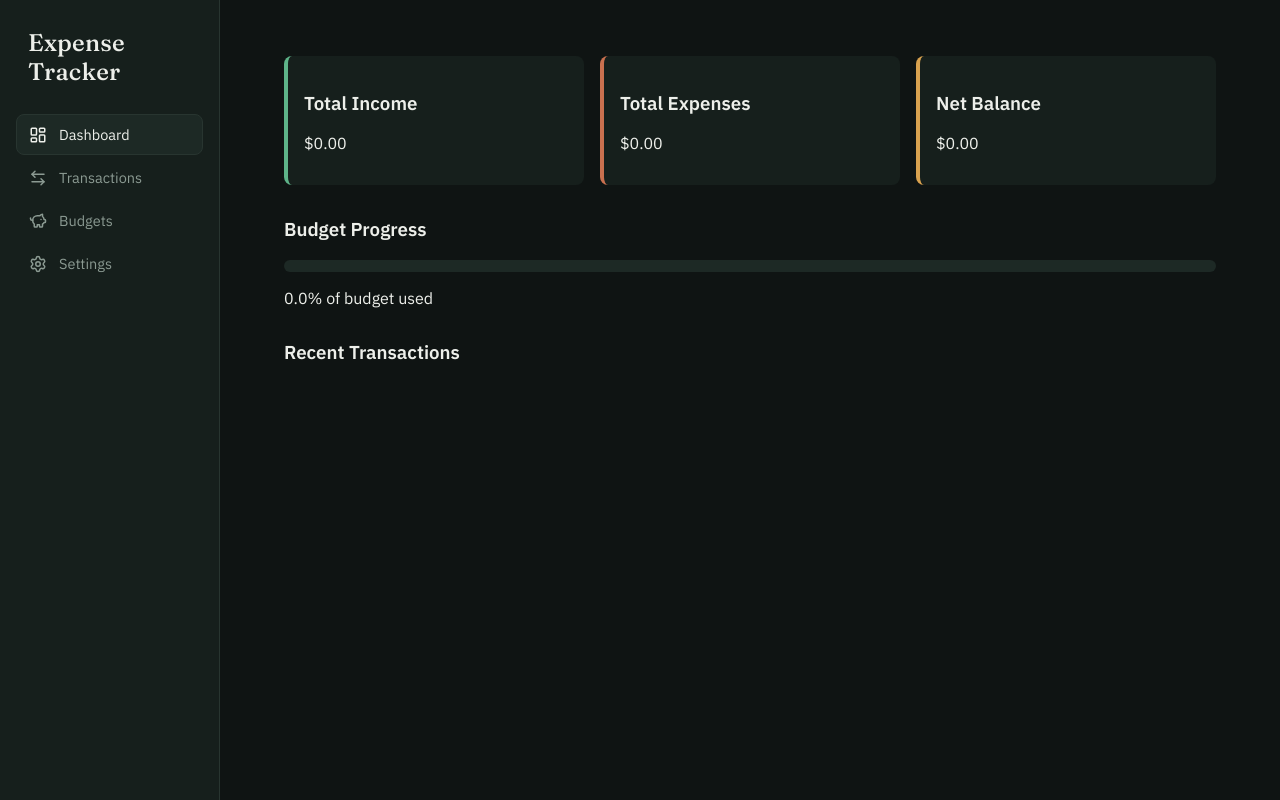
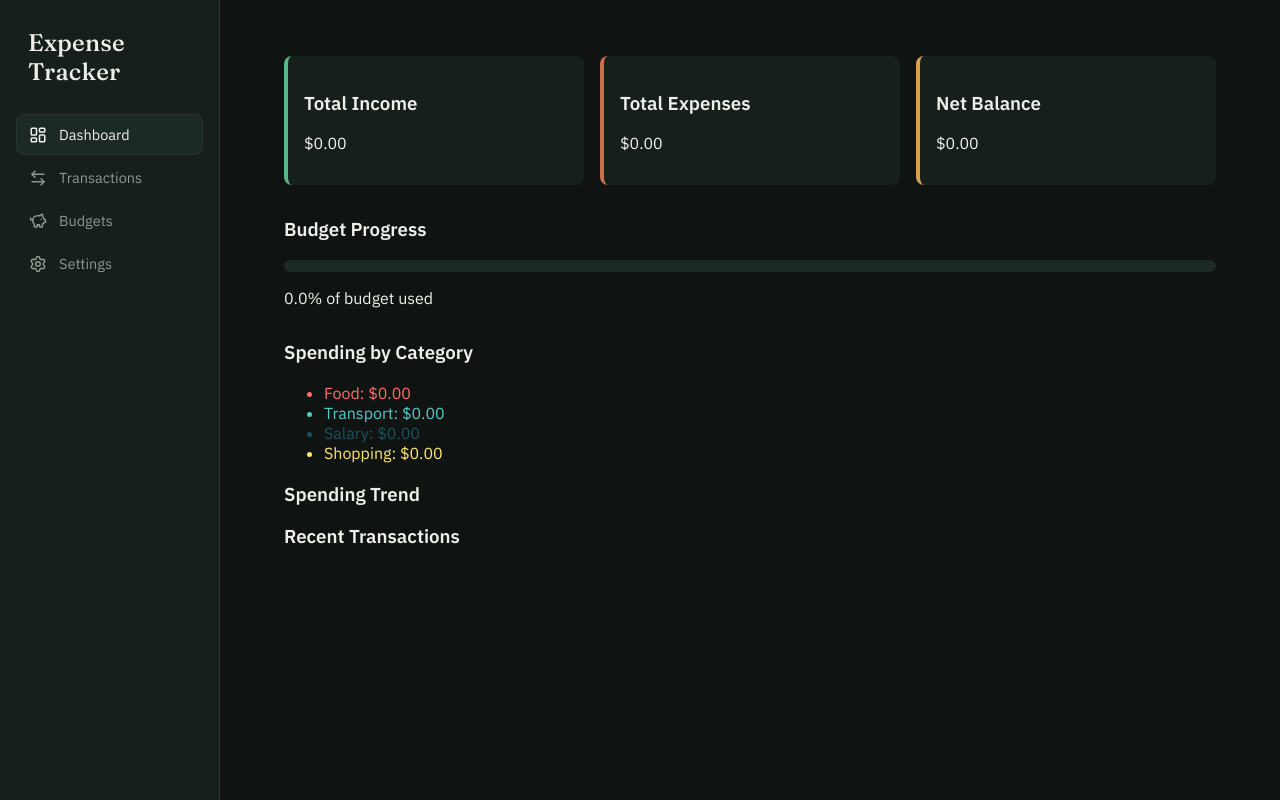
Before and after one commit to karl-Rollins/React_Expense_Tracker, a React (Vite) app: page / in a window 1280 px wide. Built offline with nearby package versions, Linux system fonts and the light colour scheme.

Commit message:
feat: update transaction components and dashboard page to use categories from data folder

```diff
--- a/src/components/transactions/TransactionForm.jsx
+++ b/src/components/transactions/TransactionForm.jsx
@@ -1,7 +1,6 @@
 import "./TransactionForm.css";
-import { categories } from "../../data/categories";
 
-export default function TransactionForm({ form, errors, editing, onChange, onSubmit }) {
+export default function TransactionForm({ form, errors, editing, onChange, onSubmit, categories }) {
   return (
     <form onSubmit={onSubmit} className="transaction-form">
       <label>
--- a/src/components/transactions/TransactionItem.jsx
+++ b/src/components/transactions/TransactionItem.jsx
@@ -1,10 +1,10 @@
 import { formatCurrency } from "../../utils/formatCurrency";
 import "./TransactionItem.css";
 
-export default function TransactionItem({ tx, onEdit, onDelete }) {
+export default function TransactionItem({ tx, onEdit, onDelete, getCategoryName }) {
   return (
     <li className="transaction-item">
-      <span>{tx.category}</span>
+      <span>{getCategoryName(tx.categoryId)}</span>
       <span className={tx.type === "income" ? "pos" : "neg"}>
         {tx.type === "income" ? "+" : "-"}
         {formatCurrency(tx.amount)}
--- a/src/components/transactions/TransactionLIst.jsx
+++ b/src/components/transactions/TransactionLIst.jsx
@@ -1,7 +1,7 @@
 import TransactionItem from "./TransactionItem";
 import "./TransactionList.css";
 
-export default function TransactionList({ transactions, onEdit, onDelete }) {
+export default function TransactionList({ transactions, onEdit, onDelete, getCategoryName }) {
   if (transactions.length === 0) {
     return <p className="empty">No transactions yet</p>;
   }
@@ -9,7 +9,13 @@ export default function TransactionList({ transactions, onEdit, onDelete }) {
   return (
     <ul className="transaction-list">
       {transactions.map((tx) => (
-        <TransactionItem key={tx.id} tx={tx} onEdit={onEdit} onDelete={onDelete} />
+        <TransactionItem
+          key={tx.id}
+          tx={tx}
+          onEdit={onEdit}
+          onDelete={onDelete}
+          getCategoryName={getCategoryName}   // ✅ pass it down
+        />
       ))}
     </ul>
   );
--- a/src/pages/DashboardPage.jsx
+++ b/src/pages/DashboardPage.jsx
@@ -2,11 +2,13 @@ import React from "react";
 import "./DashboardPage.css";
 import { useLocalStorage } from "../hooks/useLocalStorage";
 import { formatCurrency } from "../utils/formatCurrency";
+import { categories } from "../data/categories";
 
-export default function DashboardPage({selectedMonth}) {
+export default function DashboardPage({ selectedMonth }) {
   const [transactions] = useLocalStorage("transactions", []);
   const [budget] = useLocalStorage("budget", 0);
 
+  // Filter transactions for selected month
   const monthTransactions = transactions.filter((tx) => {
     const date = new Date(tx.date);
     return (
@@ -15,6 +17,7 @@ export default function DashboardPage({selectedMonth}) {
     );
   });
 
+  // Totals
   const income = monthTransactions
     .filter((tx) => tx.type === "income")
     .reduce((sum, tx) => sum + tx.amount, 0);
@@ -24,13 +27,34 @@ export default function DashboardPage({selectedMonth}) {
     .reduce((sum, tx) => sum + tx.amount, 0);
 
   const netBalance = income - expenses;
-
   const progress = budget > 0 ? (expenses / budget) * 100 : 0;
 
+  // Recent transactions
   const recentTransactions = monthTransactions.slice(-5).reverse();
+
+  // Category breakdown
+  const categoryTotals = categories.map((cat) => {
+    const total = monthTransactions
+      .filter((tx) => tx.categoryId === cat.id)
+      .reduce((sum, tx) => sum + tx.amount, 0);
+    return { ...cat, total };
+  });
+
+  // Trend chart (daily totals)
+  const dailyTotals = {};
+  monthTransactions.forEach((tx) => {
+    const day = tx.date;
+    if (!dailyTotals[day]) dailyTotals[day] = 0;
+    dailyTotals[day] += tx.type === "expense" ? tx.amount : -tx.amount;
+  });
+  const trendData = Object.entries(dailyTotals).map(([date, total]) => ({
+    date,
+    total,
+  }));
 
   return (
     <div className="dashboard">
+      {/* Summary cards */}
       <div className="summary-cards">
         <div className="card income">
           <h3>Total Income</h3>
@@ -46,30 +70,61 @@ export default function DashboardPage({selectedMonth}) {
         </div>
       </div>
 
+      {/* Budget progress */}
       <div className="budget-progress">
         <h3>Budget Progress</h3>
         <div className="progress-bar">
           <div
             className="progress-fill"
-            style={{ width: `${Math.min(progress, 100)}%` }}
+            style={{ width: `${Math.min(progress, 100)}%`, background: "var(--accent)" }}
           />
         </div>
         <p>{progress.toFixed(1)}% of budget used</p>
       </div>
 
+      {/* Category breakdown */}
+      <div className="category-chart">
+        <h3>Spending by Category</h3>
+        <ul>
+          {categoryTotals.map((cat) => (
+            <li key={cat.id} style={{ color: cat.color }}>
+              {cat.icon && <span className={`icon-${cat.icon}`}></span>}{" "}
+              {cat.name}: {formatCurrency(cat.total)}
+            </li>
+          ))}
+        </ul>
+      </div>
+
+      {/* Trend chart */}
+      <div className="trend-chart">
+        <h3>Spending Trend</h3>
+        <ul>
+          {trendData.map((d) => (
+            <li key={d.date}>
+              {d.date}: {formatCurrency(d.total)}
+            </li>
+          ))}
+        </ul>
+      </div>
+
+      {/* Recent transactions */}
       <div className="recent-transactions">
         <h3>Recent Transactions</h3>
         <ul>
-          {recentTransactions.map((tx) => (
+          {recentTransactions.map((tx) => {
+            const cat = categories.find((c) => c.id === tx.categoryId);
+            return (
               <li key={tx.id}>
                 <span>{tx.date}</span>
-              <span>{tx.description}</span>
+                <span>{cat ? cat.name : "Unknown"}</span>
                 <span className={tx.type === "income" ? "pos" : "neg"}>
                   {tx.type === "income" ? "+" : "-"}
                   {formatCurrency(tx.amount)}
                 </span>
+                {tx.note && <span className="note">({tx.note})</span>}
               </li>
-          ))}
+            );
+          })}
         </ul>
       </div>
     </div>
--- a/src/pages/TransactionPage.jsx
+++ b/src/pages/TransactionPage.jsx
@@ -2,6 +2,7 @@ import { useState } from "react";
 import { useLocalStorage } from "../hooks/useLocalStorage";
 import TransactionForm from "../components/transactions/TransactionForm";
 import TransactionList from "../components/transactions/TransactionLIst";
+import { categories } from "../data/categories";
 
 export default function TransactionsPage() {
   const [transactions, setTransactions] = useLocalStorage("transactions", []);
@@ -9,7 +10,7 @@ export default function TransactionsPage() {
   const [form, setForm] = useState({
     type: "expense",
     amount: "",
-    category: "",
+    categoryId: "",
     date: new Date().toISOString().split("T")[0],
     note: "",
   });
@@ -20,7 +21,7 @@ export default function TransactionsPage() {
     if (!form.amount || isNaN(form.amount) || Number(form.amount) <= 0) {
       errs.amount = "Amount must be a number greater than 0";
     }
-    if (!form.category) errs.category = "Category is required";
+    if (!form.categoryId) errs.category = "Category is required";
     if (!form.date) errs.date = "Date is required";
     setErrors(errs);
     return Object.keys(errs).length === 0;
@@ -38,9 +39,7 @@ export default function TransactionsPage() {
     };
 
     if (editing) {
-      setTransactions(
-        transactions.map((tx) => (tx.id === editing.id ? newTx : tx)),
-      );
+      setTransactions(transactions.map((tx) => (tx.id === editing.id ? newTx : tx)));
       setEditing(null);
     } else {
       setTransactions([...transactions, newTx]);
@@ -49,7 +48,7 @@ export default function TransactionsPage() {
     setForm({
       type: "expense",
       amount: "",
-      category: "",
+      categoryId: "",
       date: new Date().toISOString().split("T")[0],
       note: "",
     });
@@ -68,8 +67,14 @@ export default function TransactionsPage() {
   };
 
   const sortedTransactions = [...transactions].sort(
-    (a, b) => new Date(b.date) - new Date(a.date),
+    (a, b) => new Date(b.date) - new Date(a.date)
   );
+
+  // Helper: resolve category name
+  const getCategoryName = (id) => {
+    const cat = categories.find((c) => c.id === id);
+    return cat ? cat.name : "Unknown";
+  };
 
   return (
     <div className="transactions-page">
@@ -80,6 +85,7 @@ export default function TransactionsPage() {
         editing={editing}
         onChange={setForm}
         onSubmit={handleSubmit}
+        categories={categories}
       />
 
       <h2>Transactions</h2>
@@ -87,6 +93,7 @@ export default function TransactionsPage() {
         transactions={sortedTransactions}
         onEdit={handleEdit}
         onDelete={handleDelete}
+        getCategoryName={getCategoryName}
       />
     </div>
   );
```
Also changed, not shown: src/pages/DashboardPage.css (+15 -5 lines). Lines whose indentation alone changed are shown as unchanged.
